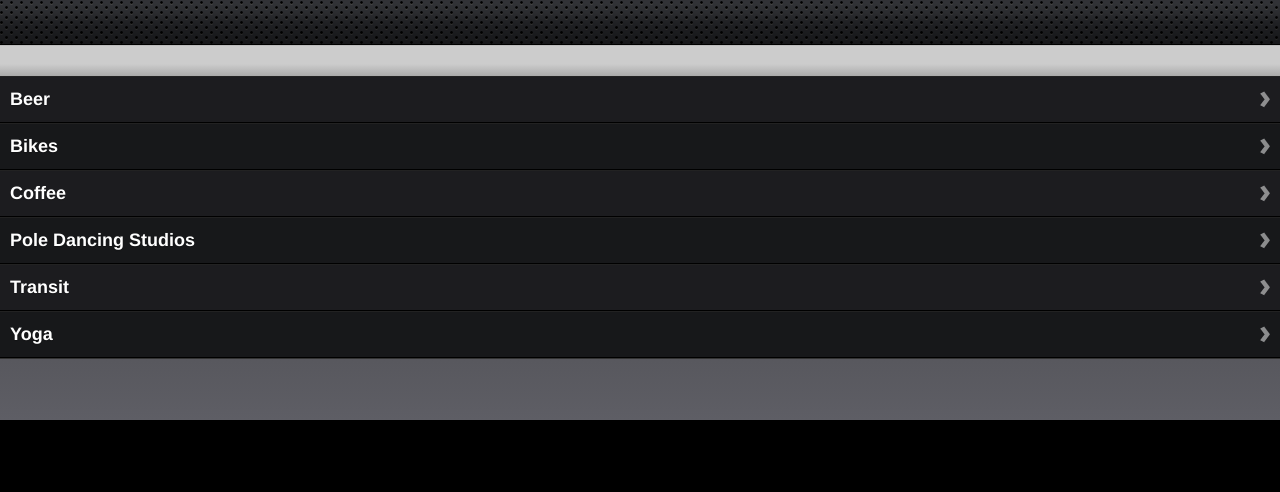
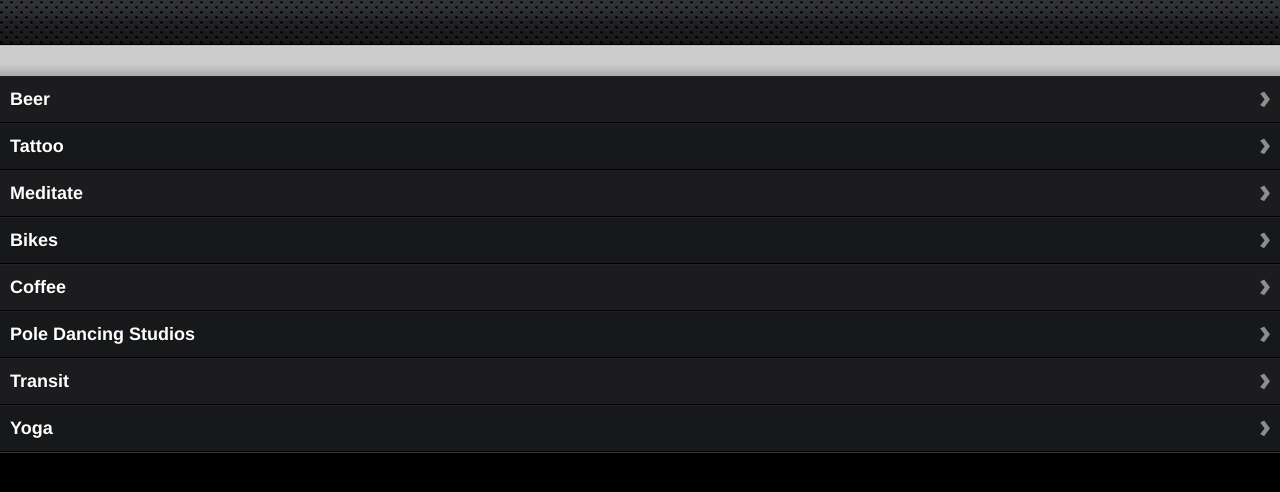
Before and after one commit to eknuth/pimh, a Django app: page / in a window 1280 px wide. Shown: the top 492 px of the page. Run offline with Django 3.2, Linux system fonts and the light colour scheme; some libraries are stand-ins or nearby versions.

Commit message:
added tattoos and meditation

```diff
--- a/homeland/load.py
+++ b/homeland/load.py
@@ -13,7 +13,8 @@ from homeland.models import Neighborhood, Place
 
 def get_places():
     place_types = {'yoga': 'yoga', 'pole': 'pole dancing', 'coffee':'coffee shop',
-              'beer': 'brew pub', 'strip': 'strip club', 'bikes': 'bicycle shop'}
+              'beer': 'brew pub', 'strip': 'strip club', 'bikes': 'bicycle shop', 'meditate': 'meditation',
+                   'tattoo': 'tattoo'}
 
     gmaps = GoogleMaps(api_key)
     for place_type in place_types:
--- a/static/js/mobile.js
+++ b/static/js/mobile.js
@@ -7,6 +7,8 @@ function get_location() {
 	$('#yoga_link').attr('href', '#browse_by_quad');
 	$('#coffee_link').attr('href', '#browse_by_quad');
 	$('#beer_link').attr('href', '#browse_by_quad');
+	$('#tattoo_link').attr('href', '#browse_by_quad');
+	$('#meditate_link').attr('href', '#browse_by_quad');
 	$('#bike_link').attr('href', '#browse_by_quad');
 	$('#strip_link').attr('href', '#browse_by_quad');
 	$('#pole_link').attr('href', '#browse_by_quad');
@@ -28,6 +30,8 @@ function get_location() {
 				  $('#yoga_link').attr('href', '/local/yoga?coords=' + coords);
 				  $('#coffee_link').attr('href', '/local/coffee?coords=' + coords);
 				  $('#beer_link').attr('href', '/local/beer?coords=' + coords);
+				  $('#tattoo_link').attr('href', '/local/tattoo?coords=' + coords);
+				  $('#meditate_link').attr('href', '/local/meditate?coords=' + coords);
 				  $('#bike_link').attr('href', '/local/bikes?coords=' + coords);
 				  $('#strip_link').attr('href', '/local/strip?coords=' + coords);
 				  $('#pole_link').attr('href', '/local/pole?coords=' + coords);
@@ -70,7 +74,9 @@ $(function(){
 	    $('#results').text("Geolocation Unvailable");
 	    $('#yoga_link').attr('href', '#browse_by_quad');
 	    $('#coffee_link').attr('href', '#browse_by_quad');
+	    $('#tattoo_link').attr('href', '#browse_by_quad');
 	    $('#beer_link').attr('href', '#browse_by_quad');
+	    $('#meditate_link').attr('href', '#browse_by_quad');
 	    $('#bike_link').attr('href', '#browse_by_quad');
 	    $('#strip_link').attr('href', '#browse_by_quad');
 	    $('#pole_link').attr('href', '#browse_by_quad');
--- a/templates/_home.html
+++ b/templates/_home.html
@@ -17,6 +17,8 @@
 
   <ul class="plastic">
     <li class="arrow"><a href="/local/beer?coords={{ n.poly.centroid.x }}%2C{{ n.poly.centroid.y }}" id="beer_link">Beer</a></li>
+    <li class="arrow"><a href="/local/tattoo?coords={{ n.poly.centroid.x }}%2C{{ n.poly.centroid.y }}" id="tattoo_link">Tattoo</a></li>
+    <li class="arrow"><a href="/local/meditate?coords={{ n.poly.centroid.x }}%2C{{ n.poly.centroid.y }}" id="meditate_link">Meditate</a></li>
     <li class="arrow"><a href="/local/bike?coords={{ n.poly.centroid.x }}%2C{{ n.poly.centroid.y }}" id="bike_link">Bikes</a></li>
     <li class="arrow"><a href="/local/coffee?coords={{ n.poly.centroid.x }}%2C{{ n.poly.centroid.y }}" id="coffee_link">Coffee</a></li>
     <li class="arrow"><a href="/local/pole?coords={{ n.poly.centroid.x }}%2C{{ n.poly.centroid.y }}" id="pole_link">Pole Dancing Studios</a></li>
```
